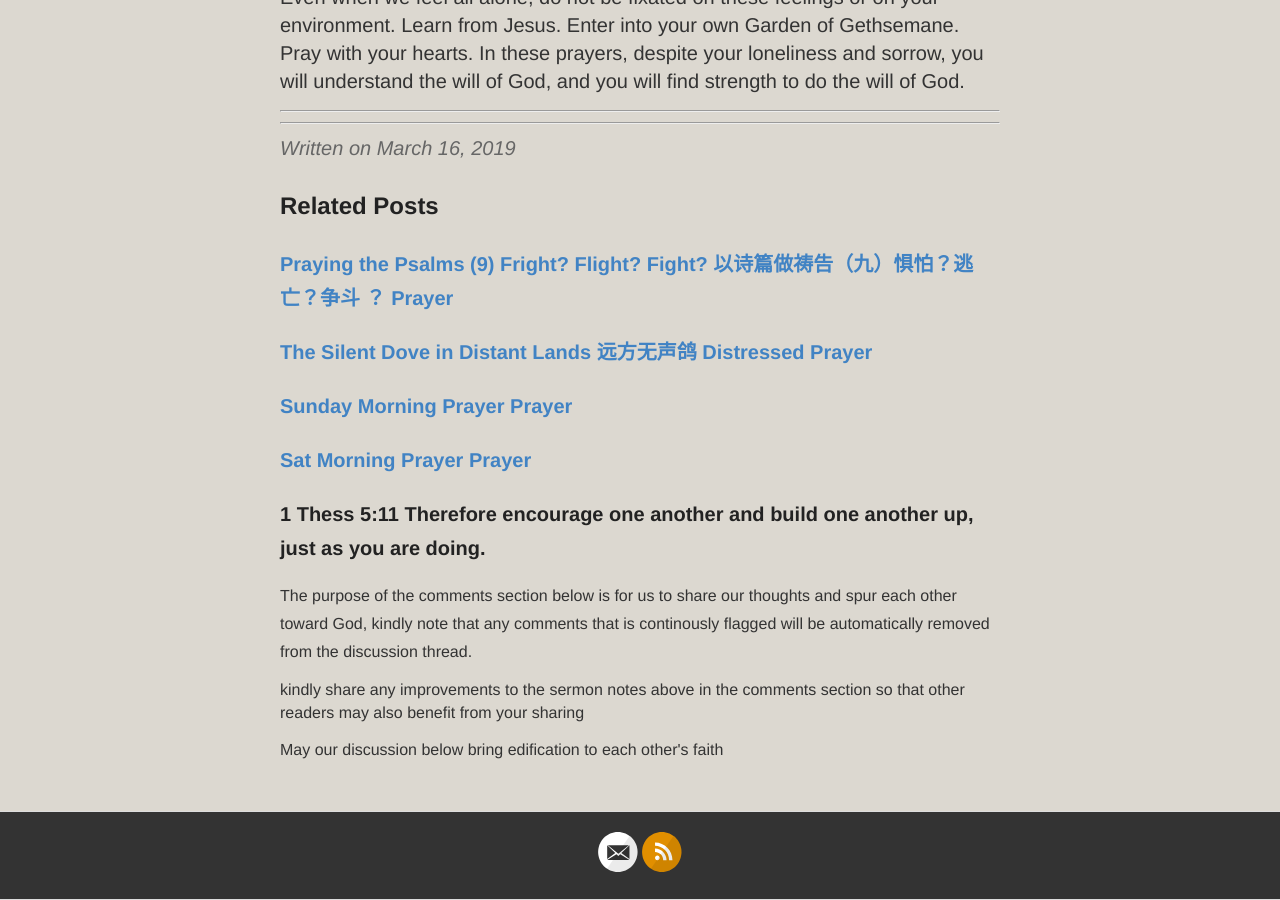
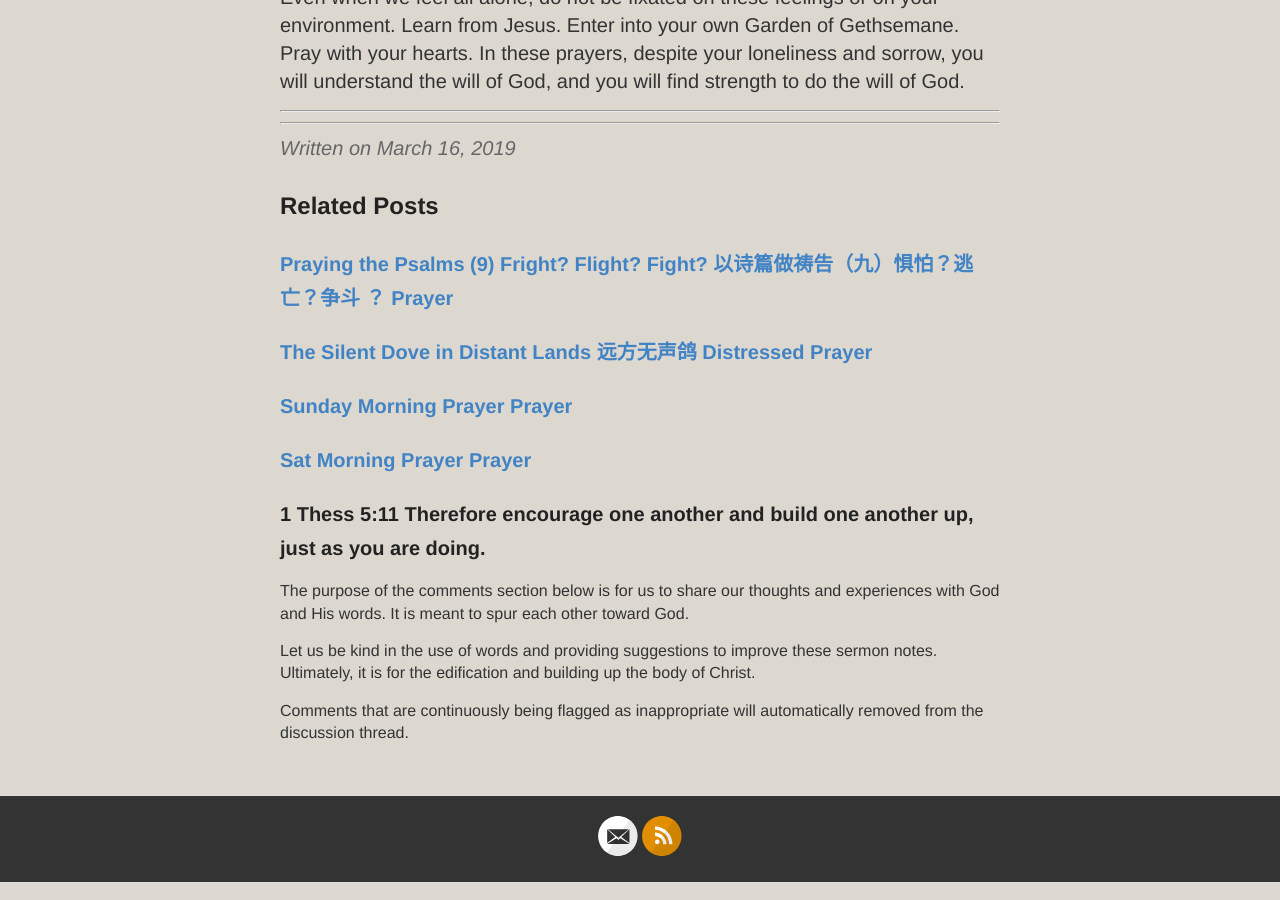
Before and after one commit to catchupTJC/catchuptjc.github.io, a Jekyll site: the page built from _posts/2019-03-16-TheJesusintheGardenofGethsemane.md, in a window 1280 px wide and 900 px high, scrolled down 2170 px. Built offline with Jekyll 4.4.1, drawn with Linux system fonts in a browser that asks for light colours; nearby versions of some CDN libraries; comment, search, counter and statistics services are not loaded.

Commit message:
Update post.html

```diff
--- a/_layouts/post.html
+++ b/_layouts/post.html
@@ -63,10 +63,10 @@ layout: default
 </div>
 
   	<h6>1 Thess 5:11 Therefore encourage one another and build one another up, just as you are doing.</h6>
-	<p><font size="3">The purpose of the comments section below is for us to share our thoughts and spur each other toward God,
-	    kindly note that any comments that is continously flagged will be automatically removed from the discussion thread.</p>
-	 <p>kindly share any improvements to the sermon notes above in the comments section so that other readers may also benefit from your sharing</p>
-	 <p>May our discussion below bring edification to each other's faith</p>
+	<font size="3">
+	<p>The purpose of the comments section below is for us to share our thoughts and experiences with God and His words. It is meant to spur each other toward God. </p>
+	<p>Let us be kind in the use of words and providing suggestions to improve these sermon notes. Ultimately, it is for the edification and building up the body of Christ. </p>
+	<p>Comments that are continuously being flagged as inappropriate will automatically removed from the discussion thread.</p>
 	<font>
 
 
```
